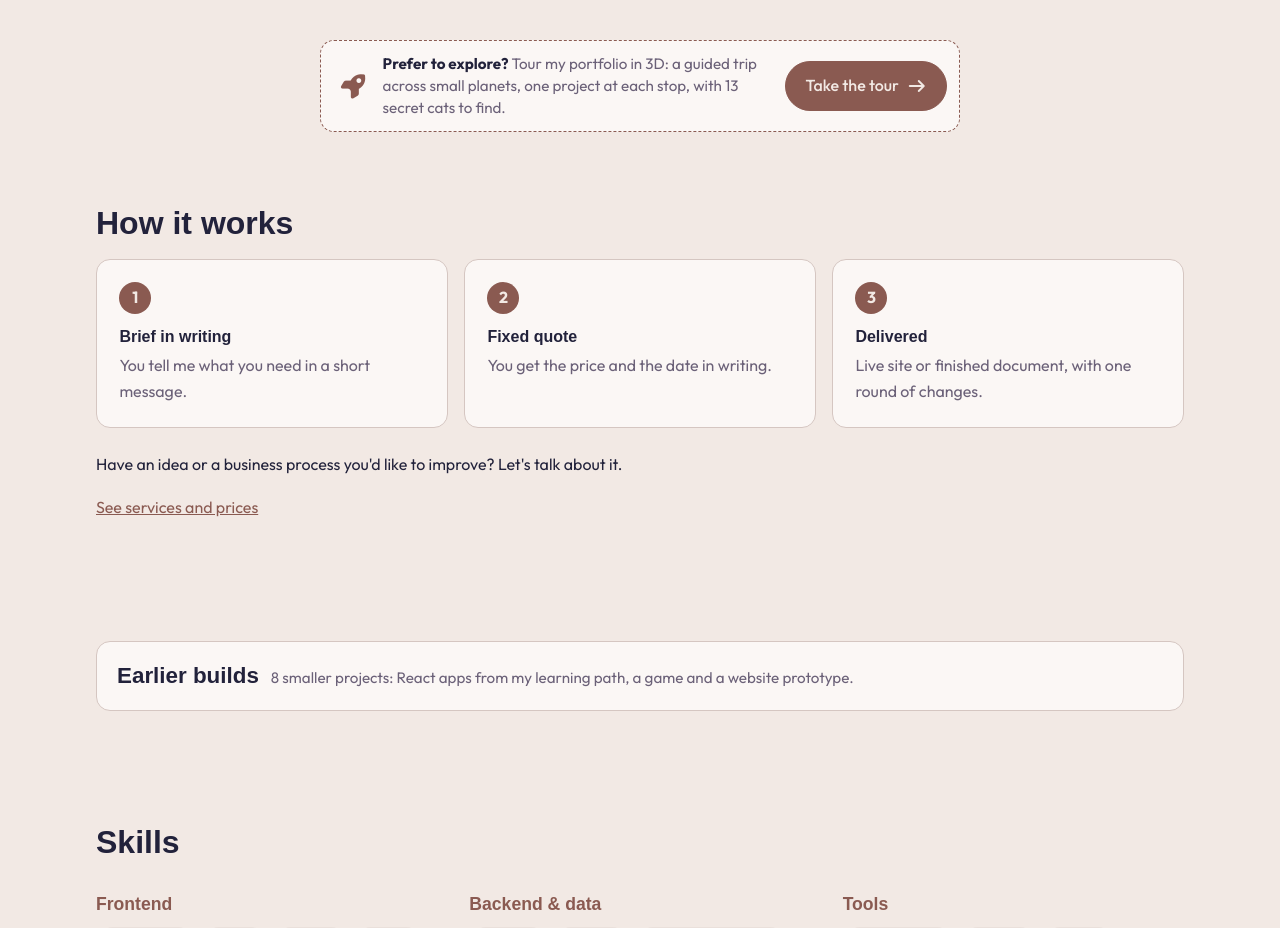
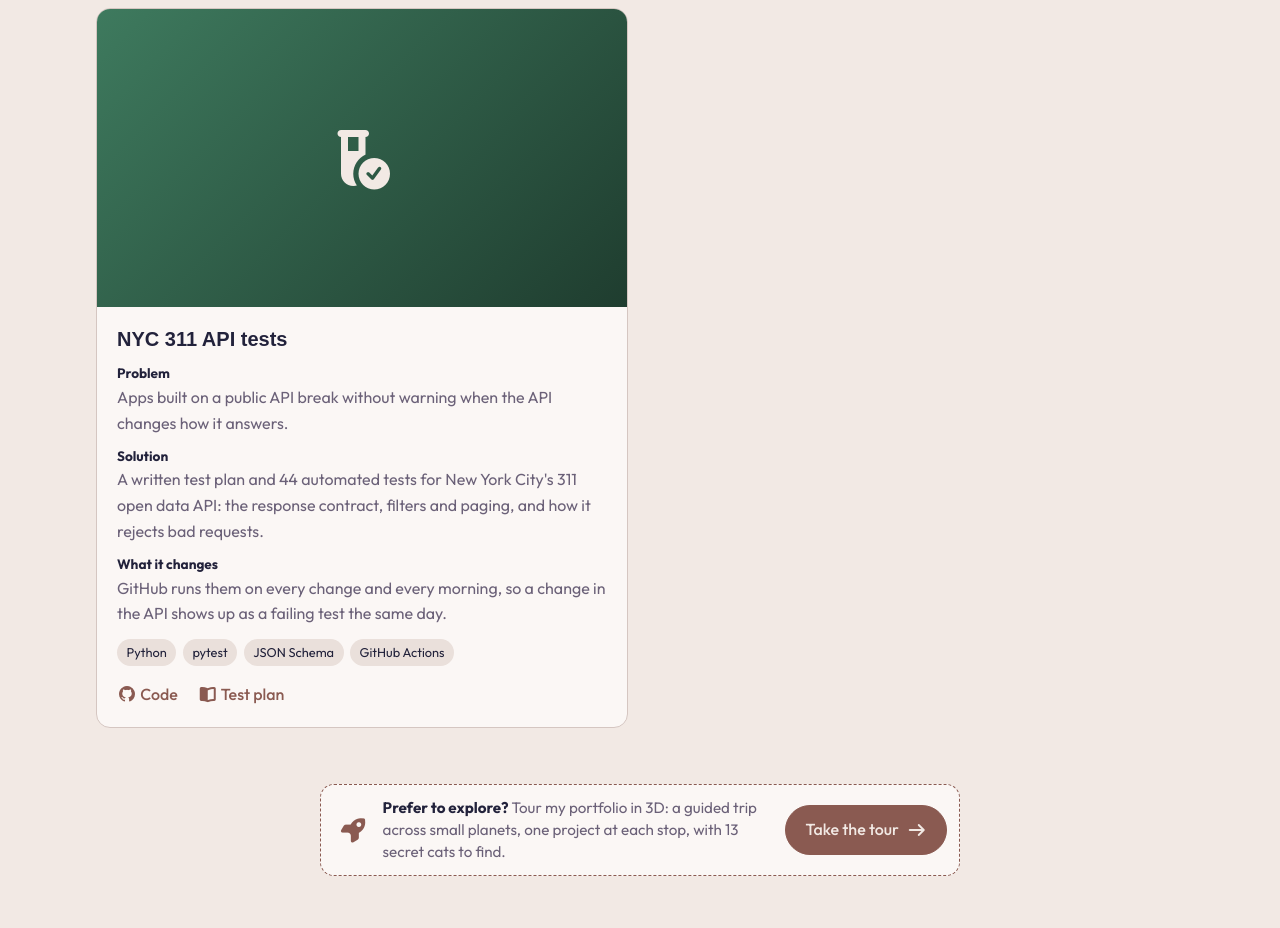
Before and after one commit to soushiki/portfolio, a plain HTML site: page index.html in a window 1280 px wide. Shown: the part 3880-4808 px from the top of the page. Drawn offline with Linux system fonts and the light colour scheme; a web font is replaced by a local one.

Commit message:
Projects: NYC 311 API tests card (QA), EN + ES
Co-Authored-By: Claude Opus 5.5 <noreply@anthropic.com>

```diff
--- a/index.html
+++ b/index.html
@@ -120,6 +120,9 @@
       "d.p": "Entidades y negocios necesitan saber qué atender primero y qué demanda esperar.",
       "d.s": "Tres proyectos con datos públicos reales: qué quejas del 311 de Nueva York se van a atrasar, el pronóstico de demanda eléctrica de Gran Bretaña frente al operador de la red y una prueba A/B de correos.",
       "d.v": "Cada uno dice qué ganó, qué perdió y contra qué línea base, para poder decidir con eso.",
+      "q.p": "Las apps que usan una API pública se rompen sin aviso cuando la API cambia su forma de responder.",
+      "q.s": "Un plan de pruebas escrito y 44 pruebas automáticas para la API de datos abiertos 311 de la ciudad de Nueva York: el contrato de respuesta, los filtros y la paginación, y cómo rechaza solicitudes mal hechas.",
+      "q.v": "GitHub las corre en cada cambio y cada mañana, así que un cambio en la API aparece como una prueba fallida el mismo día.",
       "how.h": "Cómo funciona",
       "s1.h": "Resumen por escrito",
       "s1.p": "Me cuentas lo que necesitas en un mensaje corto.",
@@ -134,6 +137,8 @@
       "more.sub": "8 proyectos más pequeños: apps en React de mi ruta de aprendizaje, un juego y un prototipo de sitio web.",
       "t.data": "Proyectos de ciencia de datos",
       "a.data": "Abrir el portafolio de ciencia de datos",
+      "t.apitests": "Pruebas de la API NYC 311",
+      "a.apitests": "Abrir las pruebas de la API NYC 311 en GitHub",
       "c.brasa": "Prototipo de landing page para un restaurante de Cartagena: smash burgers, pizza al horno de leña y costillas, con secciones de menú, sedes y pedidos.",
       "c.gacha": "Juego gacha de máquina de cápsulas con 21 gatos con poderes: pity suave y duro, sistema 50/50 de probabilidad aumentada, un frasco de premios, retos diarios y una revelación Mítica animada.",
       "c.davinci": "App de notas en Markdown con inicio de sesión y base de datos en Firebase.",
@@ -146,6 +151,7 @@
       "l.case": "Caso de estudio",
       "l.demo": "Así funciona",
       "l.code": "Código",
+      "l.plan": "Plan de pruebas",
       "l.play": "Jugar",
       "a.minoscreto": "Abrir Minoscreto",
       "a.ingresos": "Caso de estudio de Ingresos App",
@@ -353,6 +359,25 @@
               </div>
             </div>
           </article>
+
+          <article class="card">
+            <a class="card-media media-placeholder media-apitests" href="https://github.com/soushiki/api-tests-nyc311" target="_blank" rel="noopener" aria-label="Open the NYC 311 API tests on GitHub" data-i18n-attr="aria-label:a.apitests">
+              <i class="fa-solid fa-vial-circle-check"></i>
+            </a>
+            <div class="card-body">
+              <h3 data-i18n="t.apitests">NYC 311 API tests</h3>
+              <dl class="case">
+                <div><dt data-i18n="case.p">Problem</dt><dd data-i18n="q.p">Apps built on a public API break without warning when the API changes how it answers.</dd></div>
+                <div><dt data-i18n="case.s">Solution</dt><dd data-i18n="q.s">A written test plan and 44 automated tests for New York City's 311 open data API: the response contract, filters and paging, and how it rejects bad requests.</dd></div>
+                <div><dt data-i18n="case.v">What it changes</dt><dd data-i18n="q.v">GitHub runs them on every change and every morning, so a change in the API shows up as a failing test the same day.</dd></div>
+              </dl>
+              <ul class="tags"><li>Python</li><li>pytest</li><li>JSON Schema</li><li>GitHub Actions</li></ul>
+              <div class="card-links">
+                <a href="https://github.com/soushiki/api-tests-nyc311" target="_blank" rel="noopener"><i class="fa-brands fa-github"></i> <span data-i18n="l.code">Code</span></a>
+                <a href="https://github.com/soushiki/api-tests-nyc311/blob/main/TEST-PLAN.md" target="_blank" rel="noopener"><i class="fa-solid fa-book-open"></i> <span data-i18n="l.plan">Test plan</span></a>
+              </div>
+            </div>
+          </article>
         </div>
       </section>
 
--- a/styles.css
+++ b/styles.css
@@ -264,6 +264,7 @@ a.media-placeholder:hover { text-decoration: none; }
 
 /* Data science card */
 .media-data { background: linear-gradient(135deg, #5B4E8A, #2A2447); }
+.media-apitests { background: linear-gradient(135deg, #3E7A5E, #1F3D2F); }
 
 /* 3D box between sections */
 .section-tight { padding-top: 0; padding-bottom: 1rem; }
```
